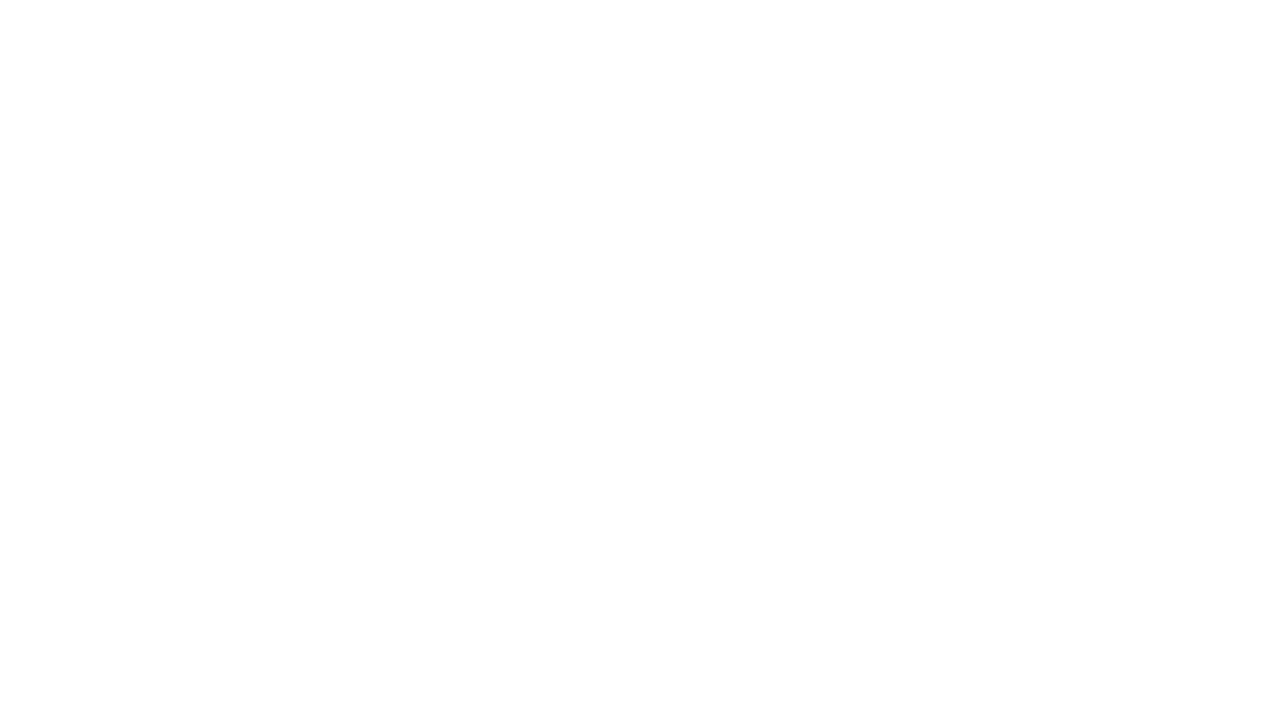
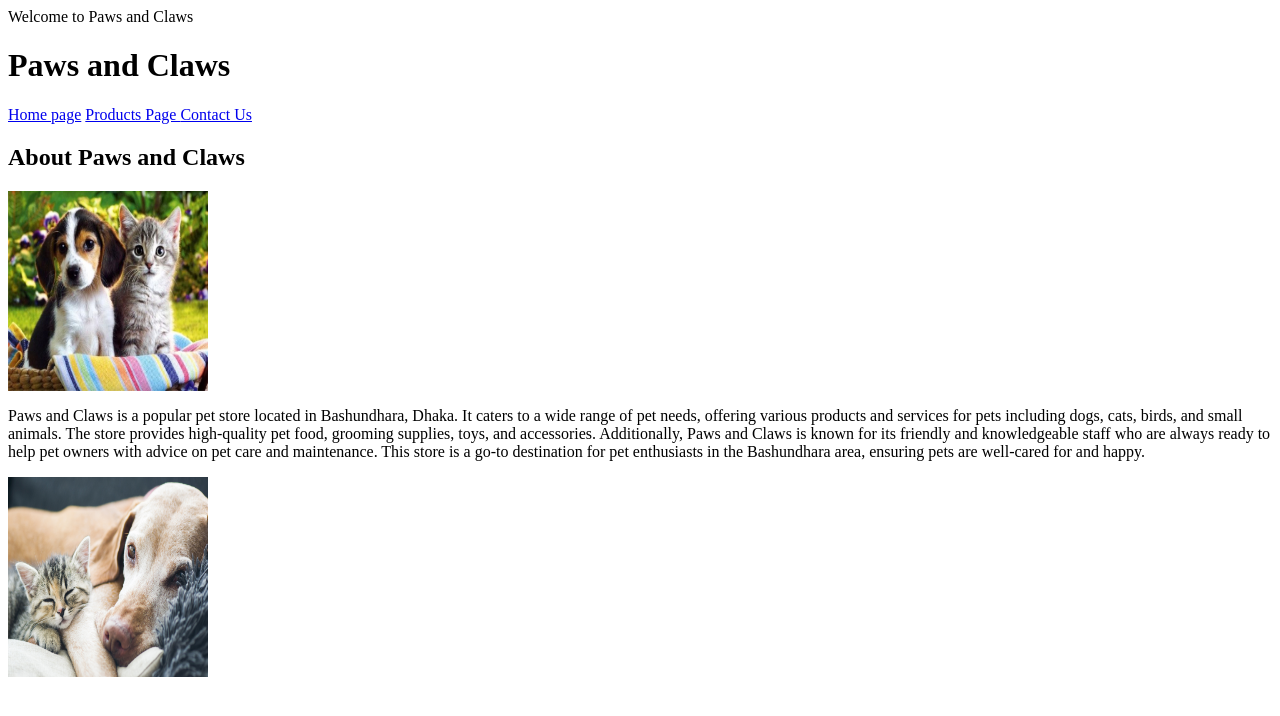
Before and after one commit to sadiahaq/MIS455-MidTerm, a plain HTML site: page index.html in a window 1280 px wide. Drawn offline with Linux system fonts and the light colour scheme.

Commit message:
second commit

```diff
--- a/index.html
+++ b/index.html
@@ -2,9 +2,28 @@
 <head>
     <meta charset="UTF-8">
     <meta name="viewport" content="width=device-width, initial-scale=1.0">
-    <title>Document</title>
+    <title> MIS MID </title>
+    <link rel="stylesheet" href="index.css">
 </head>
 <body>
-
-</body>
-</html>
+      <!--Sadia Haq Auyan, ID: 2110760 -->
+      <header class="text">
+        <p style="font-size: medium;"> Welcome to Paws and Claws </p>
+    </header>
+    <h1> Paws and Claws </h1>
+    <div class="navbar">
+        <a href="index.html">Home page</a>
+        <a href="index2.html"> Products Page </a>
+        <a href="index3.html"> Contact Us </a>
+        </div>
+        <h2> About Paws and Claws </h2>
+        <div class="content">
+            <a href="https://www.pawsandclaws.com/page/about-us">
+          <img src="cats-and-dogs.jpg" alt="cats-and-dogs" width="200px" height="200px" style="margin-right: 20px">
+          </a>
+          <p> Paws and Claws is a popular pet store located in Bashundhara, Dhaka. It caters to a wide range of pet needs, offering various products and services for pets including dogs, cats, birds, and small animals. The store provides high-quality pet food, grooming supplies, toys, and accessories. Additionally, Paws and Claws is known for its friendly and knowledgeable staff who are always ready to help pet owners with advice on pet care and maintenance. This store is a go-to destination for pet enthusiasts in the Bashundhara area, ensuring pets are well-cared for and happy.
+          </p>
+          <a href="https://www.pawsandclaws.com/" >
+            <img src="catdog1.jpg" alt="pets" width="200px" height="200px" style="margin-right: 20px">
+        </a>
+    </div>
```
Also changed, not shown: aboutme.jpg (added), cat1.jpg (added), catdog1.jpg (added), catdog2.jpg (added), catdog3.jpg (added), cats-and-dogs.jpg (added), dog1.jpg (added), toys.jpg (added).
